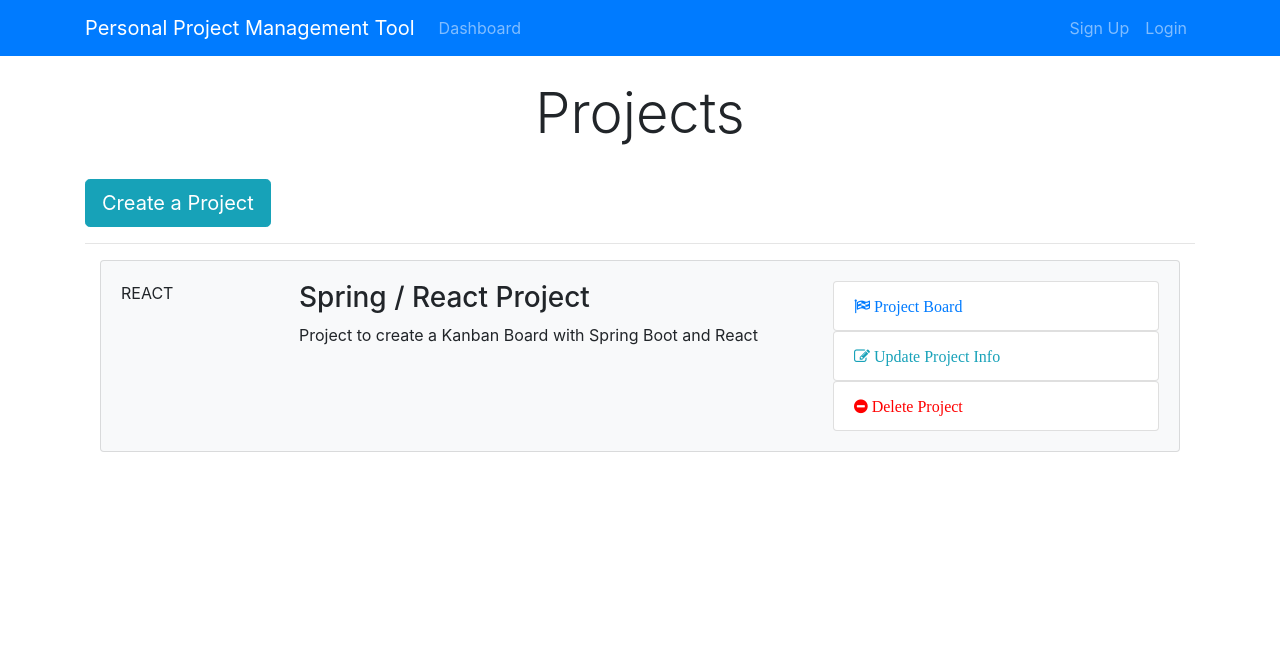
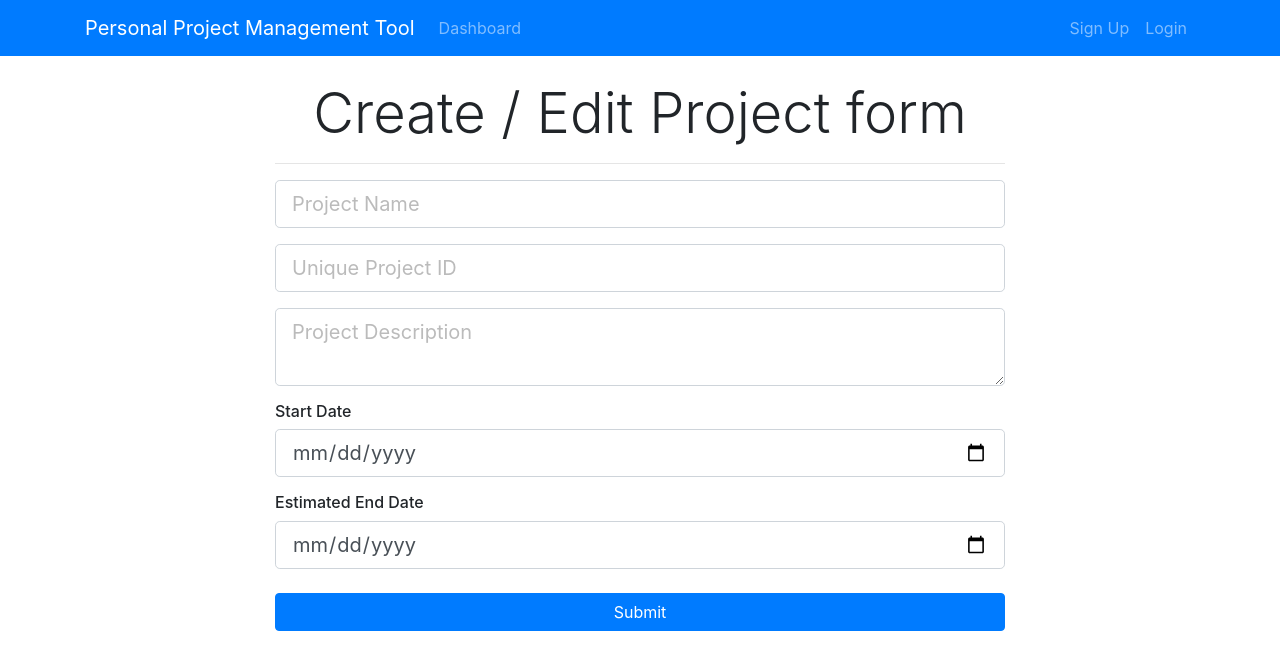
Before and after one commit to salvescoding/agile-tool, a React (Create React App) app in the folder ppmtool-react/: page /addProject in a window 1280 px wide. Shown: the top 670 px of the page. Built offline with nearby package versions, Linux system fonts and the light colour scheme.

Commit message:
Implement state for form fields, Create OnSubmit function to wrap all the fields necessary to create a new Project Object to send to the API

```diff
--- a/ppmtool-react/src/App.js
+++ b/ppmtool-react/src/App.js
@@ -3,6 +3,7 @@
 import './App.css';
 import Dashboard from './components/Dashboard';
 import Header from './components/Layout/Header';
+import AddProject from './components/Project/AddProject';
 
 class App extends Component {
 	render() {
@@ -10,7 +11,8 @@
 			<Router>
 				<div className="App">
 					<Header />
-					<Dashboard />
+					<Route exact path="/dashboard" component={Dashboard} />
+					<Route exact path="/addProject" component={AddProject} />
 				</div>
 			</Router>
 		);
--- a/ppmtool-react/src/components/Dashboard.js
+++ b/ppmtool-react/src/components/Dashboard.js
@@ -1,5 +1,6 @@
 import React, { Component } from 'react';
 import ProjectItem from './Project/ProjectItem';
+import CreateProjectButton from './Project/CreateProjectButton';
 
 class Dashboard extends Component {
 	render() {
@@ -10,9 +11,7 @@
 						<div className="col-md-12">
 							<h1 className="display-4 text-center">Projects</h1>
 							<br />
-							<a href="ProjectForm.html" className="btn btn-lg btn-info">
-								Create a Project
-							</a>
+							<CreateProjectButton />
 							<br />
 							<hr />
 							<ProjectItem />
--- /dev/null
+++ b/ppmtool-react/src/components/Project/AddProject.js
@@ -0,0 +1,102 @@
+import React, { Component } from 'react';
+
+class AddProject extends Component {
+	constructor() {
+		super();
+		this.state = {
+			projectName: '',
+			projectIdentifier: '',
+			description: '',
+			startDate: '',
+			endDate: '',
+		};
+		this.onChangeHandler = this.onChangeHandler.bind(this);
+		this.onSubmit = this.onSubmit.bind(this);
+	}
+
+	onChangeHandler = event => {
+		this.setState({ [event.target.name]: event.target.value });
+	};
+
+	onSubmit = event => {
+		event.preventDefault();
+		const newProject = {
+			projectName: this.state.projectName,
+			projectIdentifier: this.state.projectIdentifier,
+			description: this.state.description,
+			startDate: this.state.startDate,
+			endDate: this.state.endDate,
+		};
+		console.log(newProject);
+	};
+
+	render() {
+		return (
+			<div className="project">
+				<div className="container">
+					<div className="row">
+						<div className="col-md-8 m-auto">
+							<h5 className="display-4 text-center">Create / Edit Project form</h5>
+							<hr />
+							<form onSubmit={this.onSubmit}>
+								<div className="form-group">
+									<input
+										type="text"
+										className="form-control form-control-lg "
+										placeholder="Project Name"
+										name="projectName"
+										value={this.state.projectName}
+										onChange={this.onChangeHandler}
+									/>
+								</div>
+								<div className="form-group">
+									<input
+										type="text"
+										className="form-control form-control-lg"
+										placeholder="Unique Project ID"
+										name="projectIdentifier"
+										value={this.state.projectIdentifier}
+										onChange={this.onChangeHandler}
+									/>
+								</div>
+
+								<div className="form-group">
+									<textarea
+										className="form-control form-control-lg"
+										placeholder="Project Description"
+										name="description"
+										value={this.state.description}
+										onChange={this.onChangeHandler}
+									/>
+								</div>
+								<h6>Start Date</h6>
+								<div className="form-group">
+									<input
+										type="date"
+										className="form-control form-control-lg"
+										name="startDate"
+										value={this.state.startDate}
+										onChange={this.onChangeHandler}
+									/>
+								</div>
+								<h6>Estimated End Date</h6>
+								<div className="form-group">
+									<input
+										type="date"
+										className="form-control form-control-lg"
+										name="endDate"
+										value={this.state.endDate}
+										onChange={this.onChangeHandler}
+									/>
+								</div>
+
+								<input type="submit" className="btn btn-primary btn-block mt-4" />
+							</form>
+						</div>
+					</div>
+				</div>
+			</div>
+		);
+	}
+}
+export default AddProject;
--- /dev/null
+++ b/ppmtool-react/src/components/Project/CreateProjectButton.js
@@ -0,0 +1,14 @@
+import React from 'react';
+import { Link } from 'react-router-dom';
+
+const CreateProjectButton = () => {
+	return (
+		<React.Fragment>
+			<Link to="/addProject" className="btn btn-lg btn-info">
+				Create a Project
+			</Link>
+		</React.Fragment>
+	);
+};
+
+export default CreateProjectButton;
```
